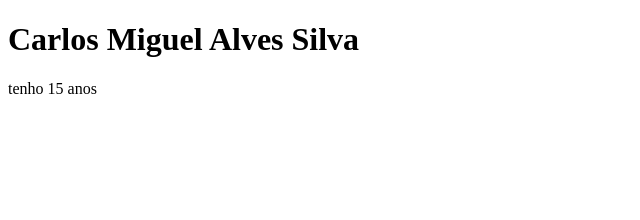
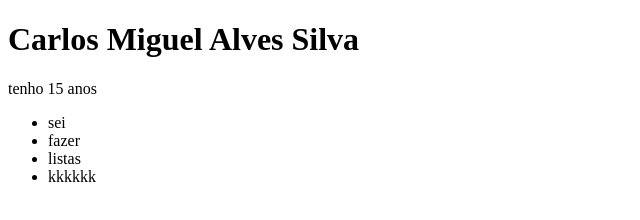
Before and after one commit to yLord1/prova-git-github, a plain HTML site: page index.html in a window 1280 px wide. Shown: the whole page, without its empty margins (0-640 px from the left). Drawn offline with Linux system fonts and the light colour scheme.

Commit message:
adiconei uma lista ao meu index

```diff
--- a/index.html
+++ b/index.html
@@ -8,6 +8,11 @@
 <body>
     <h1>Carlos Miguel Alves Silva</h1>
     <p>tenho 15 anos</p>
-
+    <ul>
+        <li>sei</li>
+        <li>fazer</li>
+        <li>listas</li>
+        <li>kkkkkk</li>
+    </ul>
 </body>
 </html>
```
